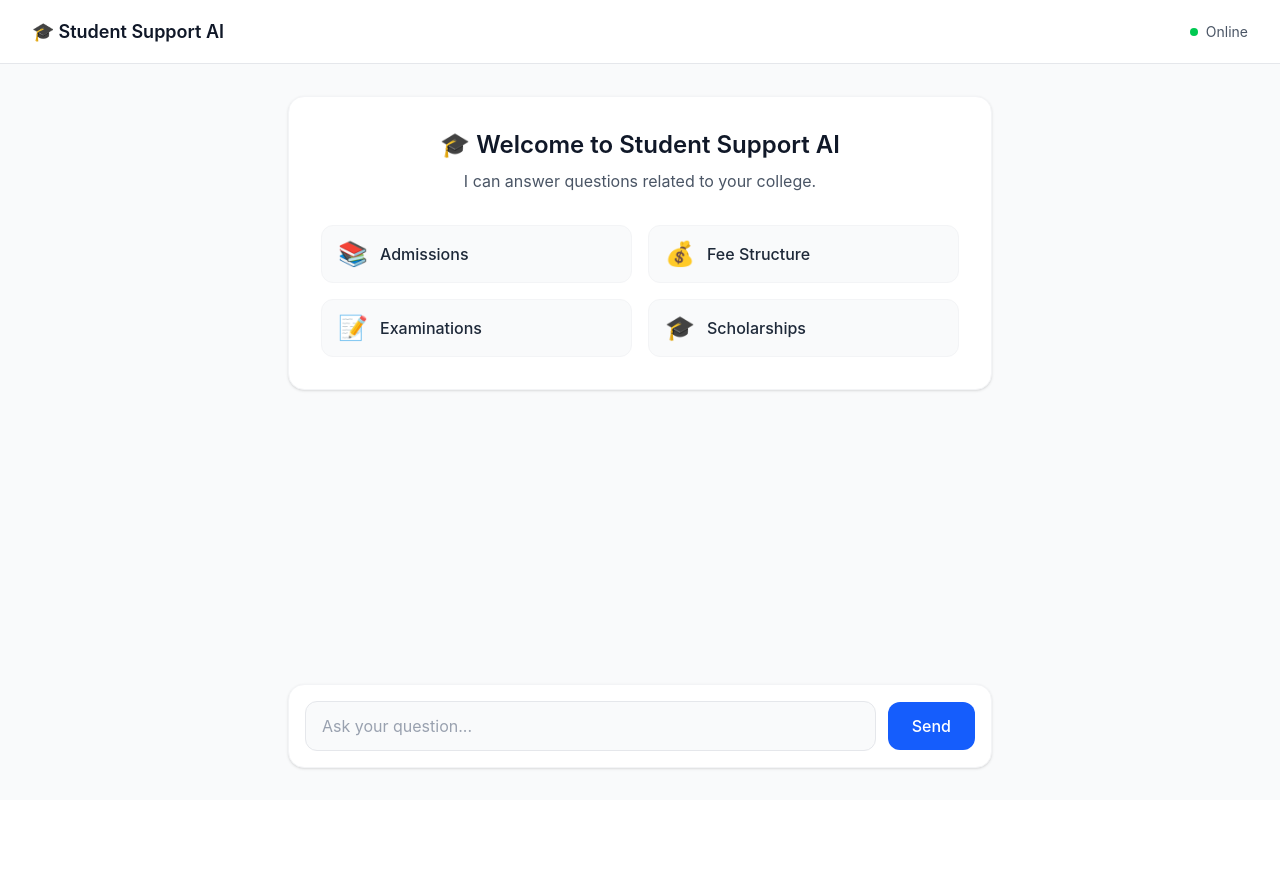
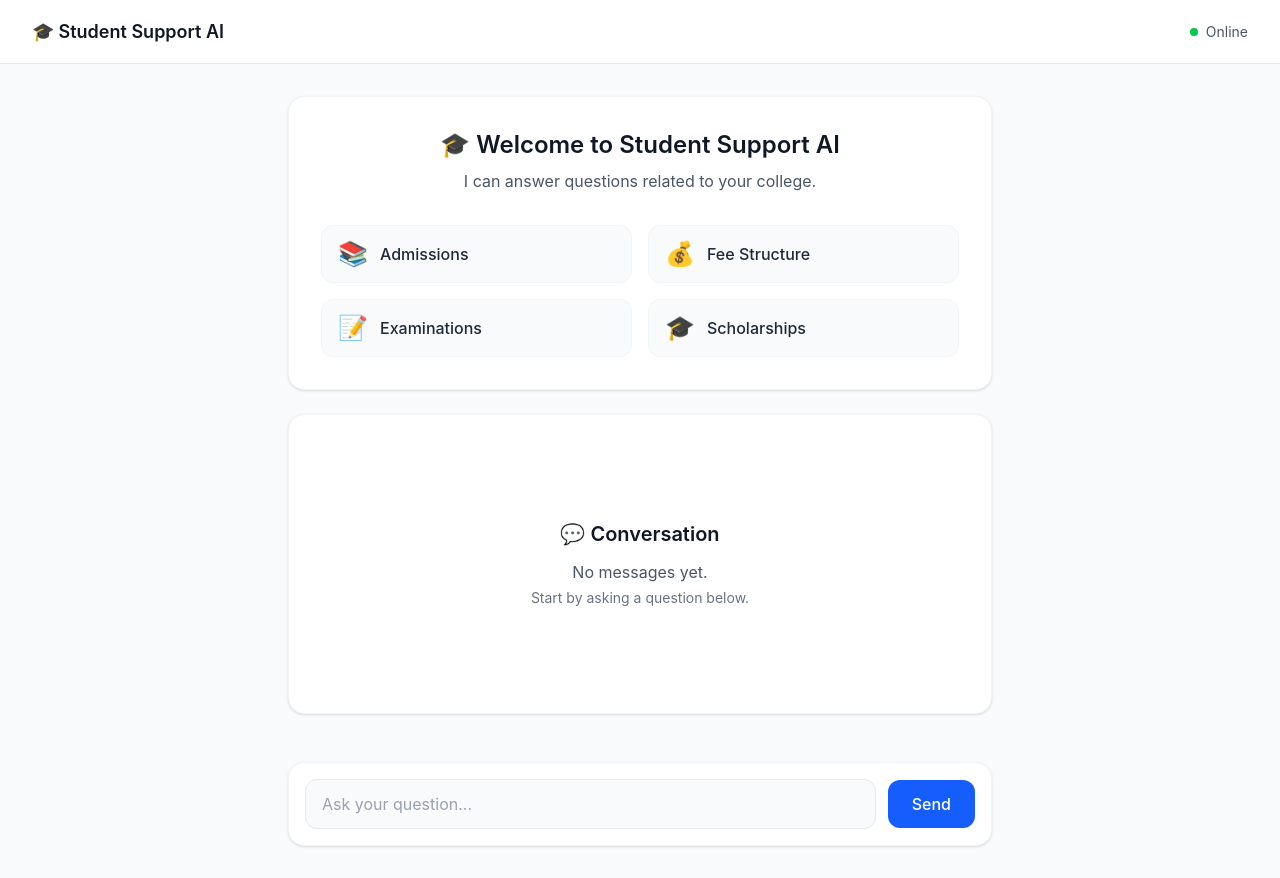
Before and after one commit to manas-srivastava03/Student-Support-AI-Chatbot, a React (Vite) app in the folder client/: page / in a window 1280 px wide. Before the commit the page ends 800 px from the top, so only its background shows below. Built offline with nearby package versions, Linux system fonts and the light colour scheme.

Commit message:
Complete static chatbot UI

```diff
--- /dev/null
+++ b/client/src/components/ChatWindow.jsx
@@ -0,0 +1,23 @@
+function ChatWindow() {
+  return (
+    // Main chat container — grows on the page but stays at least 300px tall
+    <section className="flex min-h-[300px] flex-1 flex-col rounded-2xl border border-gray-100 bg-white shadow-sm">
+      {/* Empty state — centered placeholder when there are no messages */}
+      <div className="flex flex-1 flex-col items-center justify-center px-4 py-8 text-center sm:px-6">
+        <p className="text-lg font-semibold text-gray-900 sm:text-xl">
+          💬 Conversation
+        </p>
+
+        <p className="mt-3 text-sm text-gray-600 sm:text-base">
+          No messages yet.
+        </p>
+
+        <p className="mt-1 text-xs text-gray-500 sm:text-sm">
+          Start by asking a question below.
+        </p>
+      </div>
+    </section>
+  )
+}
+
+export default ChatWindow
--- a/client/src/pages/Home.jsx
+++ b/client/src/pages/Home.jsx
@@ -1,6 +1,7 @@
 import Navbar from '../components/Navbar'
 import WelcomeSection from "../components/WelcomeSection";
 import MessageInput from '../components/MessageInput'
+import ChatWindow from "../components/ChatWindow";
 
 function Home() {
   return (
@@ -15,6 +16,7 @@ function Home() {
         <WelcomeSection />
 
         {/* Placeholder for ChatWindow component (coming soon) */}
+        <ChatWindow />
         {/* flex-1 lets this section grow to fill available space */}
         <div aria-label="Chat window placeholder" className="flex-1" />
 
```
